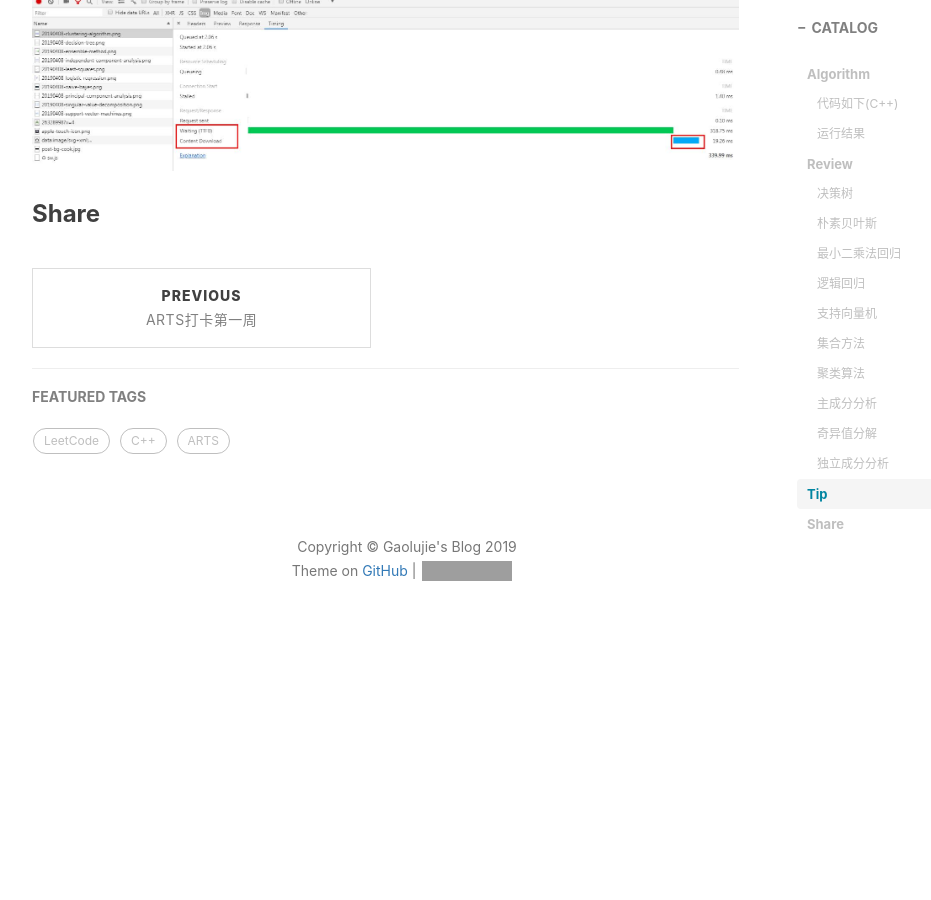
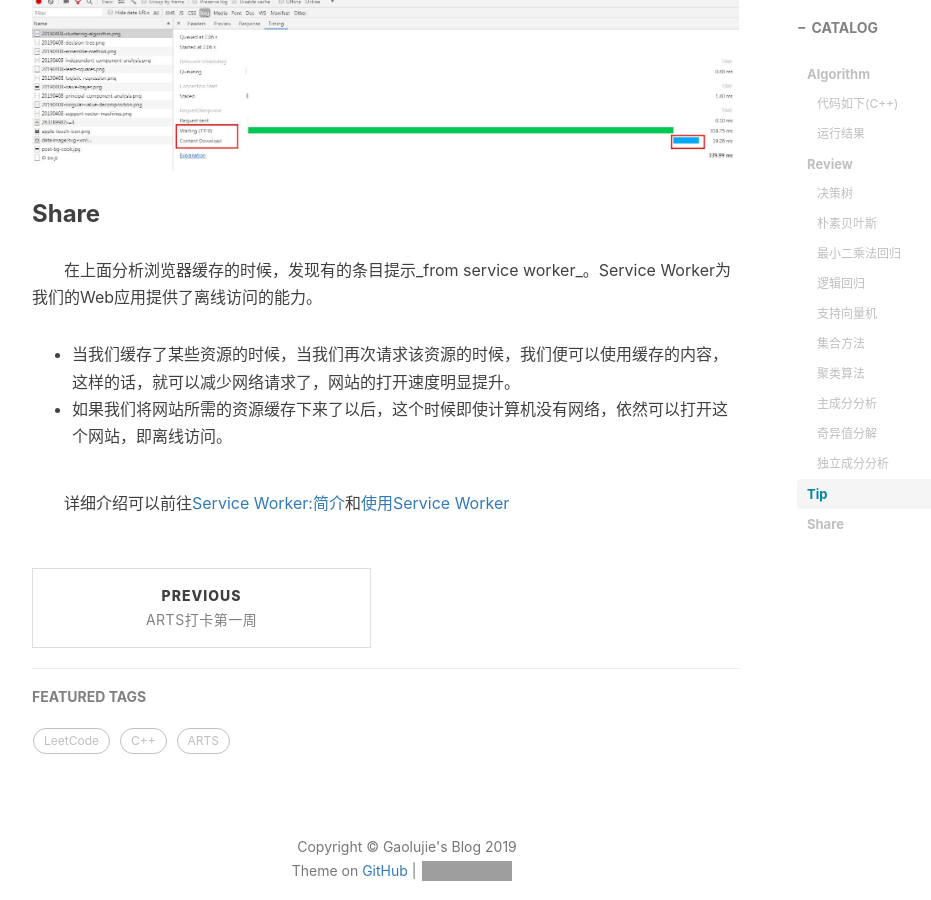
Before and after one commit to gaolujie365/gaolujie365.github.io, a Jekyll site: the page built from _posts/2019-04-08-ARTS打卡第二周.md, in a window 1280 px wide and 900 px high, scrolled down 9634 px. Shown: the whole window, without its empty margins (233-1164 px from the left). Built offline with Jekyll 4.4.1, drawn with Linux system fonts in a browser that asks for light colours; nearby versions of some CDN libraries; comment, search, counter and statistics services are not loaded; before the commit the page ends 10309 px from its top, so only the background shows below that; grey boxes are pictures that could not be loaded.

Commit message:
Update 2019-04-08-ARTS打卡第二周.md

```diff
--- a/_posts/2019-04-08-ARTS打卡第二周.md
+++ b/_posts/2019-04-08-ARTS打卡第二周.md
@@ -114,7 +114,11 @@ tags:
 &emsp;&emsp;分析请求时间字段，发现Content Download耗时19.26ms，但Waiting耗时318.75ms。
 ![](http://github.com/gaolujie365/gaolujie365.github.io/raw/master/img/2019/20190408-brower-cache-5.jpg)
 
+### Share
 
+&emsp;&emsp;在上面分析浏览器缓存的时候，发现有的条目提示_from service worker_。Service Worker为我们的Web应用提供了离线访问的能力。
 
+- 当我们缓存了某些资源的时候，当我们再次请求该资源的时候，我们便可以使用缓存的内容，这样的话，就可以减少网络请求了，网站的打开速度明显提升。
+- 如果我们将网站所需的资源缓存下来了以后，这个时候即使计算机没有网络，依然可以打开这个网站，即离线访问。
 
-### Share
+&emsp;&emsp;详细介绍可以前往[Service Worker:简介](https://developers.google.com/web/fundamentals/primers/service-workers/)和[使用Service Worker](https://neveryu.github.io/2017/06/08/service-worker/)
```
